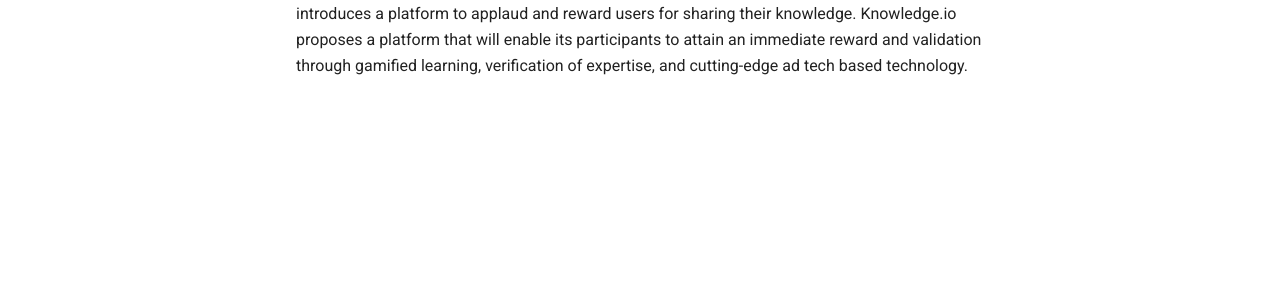
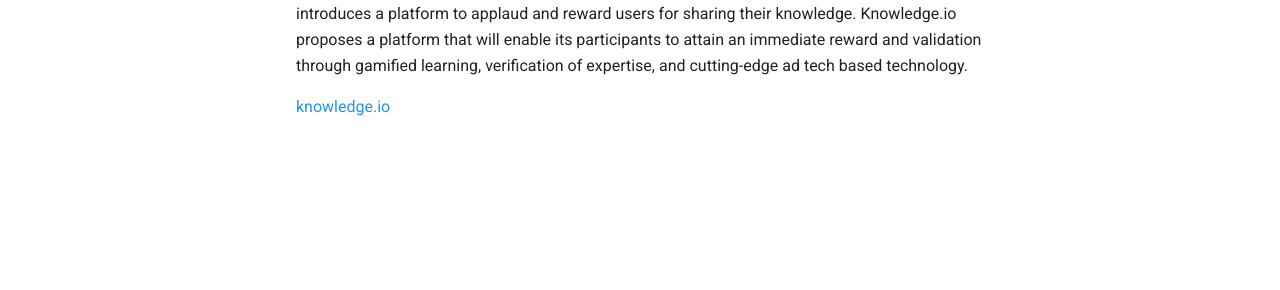
Before and after one commit to fossabot/knowledge-project-guidelines, an MkDocs documentation site: the page built from docs/about.md, in a window 1280 px wide. Shown: the part 255-545 px from the top of the page. Built offline with MkDocs 1.6.1 and Material for MkDocs 9.7.7, drawn with Linux system fonts in a browser that asks for light colours; comment, search, counter and statistics services are not loaded.

Commit message:
add link to knowledge.io

```diff
--- a/docs/about.md
+++ b/docs/about.md
@@ -1,3 +1,5 @@
 # About Knowledge
 
 Knowledge.io is about rewarding and celebrating knowledge. Everyone possesses knowledge, and is shaped through their individual life experiences, but opportunities to share, showcase, and receive the benefit of one’s own knowledge can be scarce for most people. Knowledge.io introduces a platform to applaud and reward users for sharing their knowledge. Knowledge.io proposes a platform that will enable its participants to attain an immediate reward and validation through gamified learning, verification of expertise, and cutting-edge ad tech based technology.
+
+[knowledge.io](https://knowledge.io)
```
